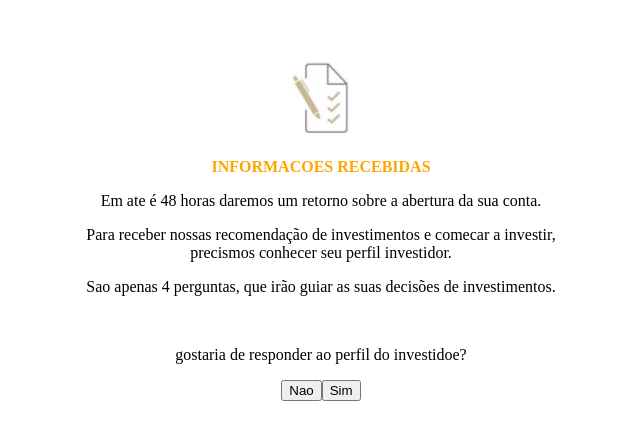
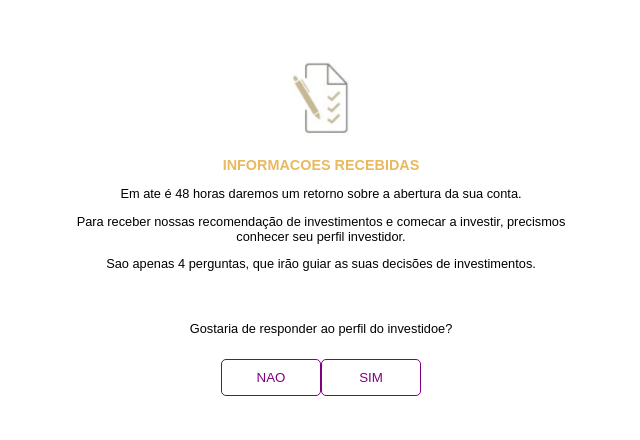
Before and after one commit to daniloagostinho/cedro, an Angular app: page / in a window 1280 px wide. Shown: the top 440 px of the page, without its empty margins (319-959 px from the left). Built offline with nearby package versions, Linux system fonts and the light colour scheme.

Commit message:
estilizacao home finalizado

```diff
--- a/src/app/home/home.component.css
+++ b/src/app/home/home.component.css
@@ -2,14 +2,35 @@
     max-width: 500px;
     margin: 50px auto;
     text-align: center;
+
+    font-family: "Arial";
 }
 
 .wrapper
 h2 {
-    color: orange;
+    color: #e9b95f;
     text-transform: uppercase;
-    font-size: 1rem;
+    font-size: 0.9rem;
 }
+
+.wrapper
+p {
+    font-size: 0.8em;
+}
+
+.wrapper
+.btn {
+    margin-top: 10px;
+    background: transparent;
+    width: 20%;
+    padding: 10px;
+    border-radius: 5px;
+    border: 1px solid purple;
+    color: purple;
+    text-transform: uppercase;
+}
+
+
 
 .wrapper
 p:nth-child(6) {
@@ -30,7 +51,7 @@ button[disabled] {
 
     width: 100%;
     padding: 10px;
-    margin: 20px 0px 20px;
+    margin: 20px 0 20px;
 }
 
 .modal-wrapper
--- a/src/app/home/home.component.html
+++ b/src/app/home/home.component.html
@@ -6,10 +6,10 @@
   <p>Para receber nossas recomendação de investimentos e comecar a investir, precismos conhecer seu perfil investidor.</p>
   <p>Sao apenas 4 perguntas, que irão guiar as suas decisões de investimentos.</p>
 
-  <p>gostaria de responder ao perfil do investidoe?</p>
+  <p>Gostaria de responder ao perfil do investidoe?</p>
 
-  <button>Nao</button>
-  <button (click)="showDialog = !showDialog" class="btn">Sim</button>
+  <button class="btn nao">Nao</button>
+  <button class="btn sim" (click)="showDialog = !showDialog" class="btn">Sim</button>
 
 </div>
 
```
